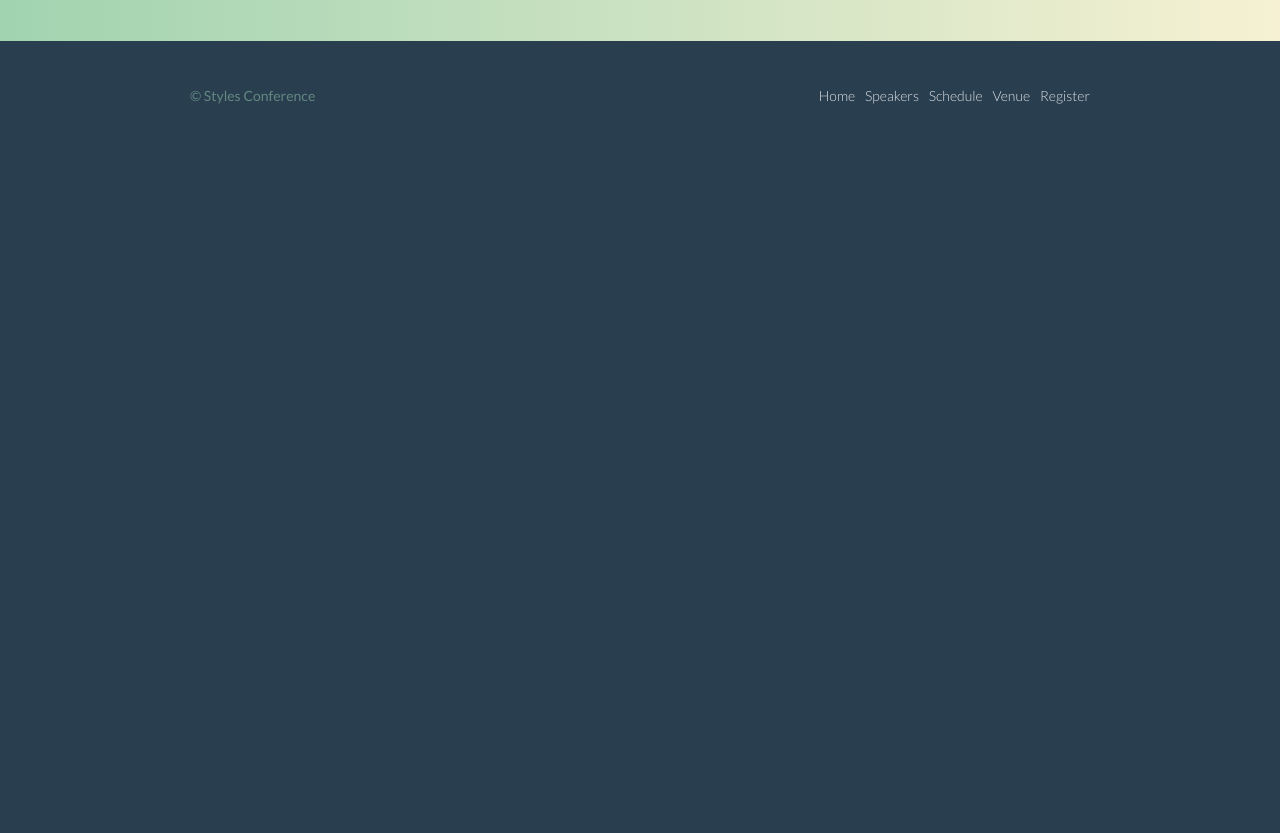
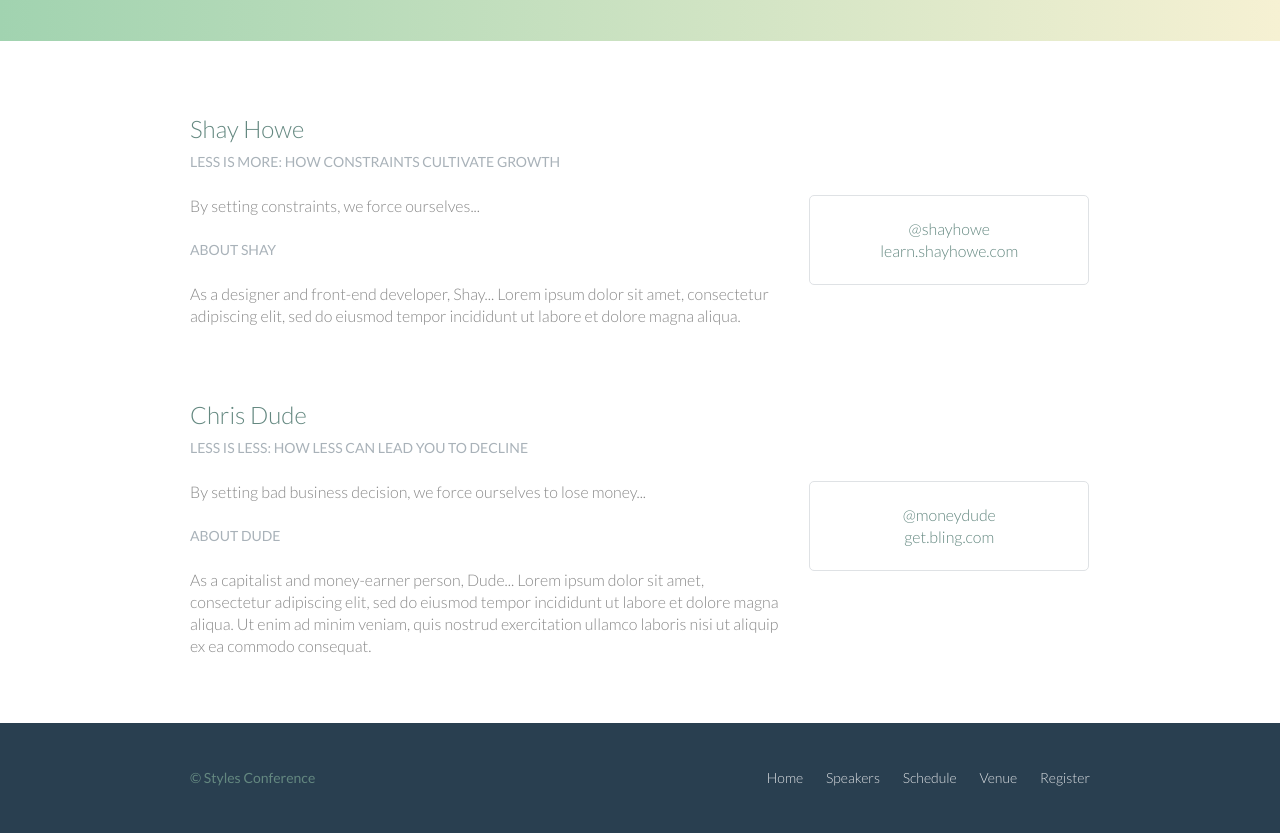
Before and after one commit to LopesDario/styles-conference, a plain HTML site: page _pages/speakers.html in a window 1280 px wide. Shown: the part 355-1188 px from the top of the page. Before the commit the page ends 800 px from the top, so only its background shows below. Drawn offline with Linux system fonts and the light colour scheme.

Commit message:
added lists modified speakers content

```diff
--- a/_pages/speakers.html
+++ b/_pages/speakers.html
@@ -15,13 +15,17 @@
       </h1>
       <h3 class="tagline">August 24&ndash;26th &mdash; Chicago, IL</h3>
       <nav class="nav primary-nav">
-        <a href="../index.html">Home</a>
-        <a href="speakers.html">Speakers</a>
-        <a href="schedule.html">Schedule</a>
-        <a href="venue.html">Venue</a>
-        <a href="register.html">Register</a>
+        <ul>
+          <li><a href="../index.html">Home</a></li><!--
+          --><li><a href="speakers.html">Speakers</a></li><!--
+          --><li><a href="schedule.html">Schedule</a></li><!--
+          --><li><a href="venue.html">Venue</a></li><!--
+          --><li><a href="register.html">Register</a></li>
+        </ul>
       </nav>
     </header>
+
+    <!-- Lead -->
 
     <section class="row-alt">
       <div class="lead container">
@@ -33,17 +37,57 @@
       </div>
     </section>
 
+    <section class="row">
+      <div class="grid">
+        <section class="speaker" id="shay-howe"><!--
+        --><div class="col-2-3">
+            <h2>Shay Howe</h2>
+            <h5>Less Is More: How Constraints Cultivate Growth</h5>
+            <p>By setting constraints, we force ourselves...</p>
+            <h5>About Shay</h5>
+            <p>As a designer and front-end developer, Shay... Lorem ipsum dolor sit amet, consectetur adipiscing elit, sed do eiusmod tempor incididunt ut labore et dolore magna aliqua.</p>
+          </div><!--
+          --><aside class="col-1-3"><!--
+          --><div class="speaker-info">
+              <ul>
+                <li><a href="https://twitter.com/shayhowe">@shayhowe</a></li>
+                <li><a href="http://learn.shayhowe.com/">learn.shayhowe.com</a></li>
+              </ul>
+            </div>
+          </aside>
+        </section>
+        <section id="chris-dude"><!--
+        --><div class="col-2-3">
+            <h2>Chris Dude</h2>
+            <h5>Less Is Less: How Less Can Lead You to Decline</h5>
+            <p>By setting bad business decision, we force ourselves to lose money...</p>
+            <h5>About Dude</h5>
+            <p>As a capitalist and money-earner person, Dude... Lorem ipsum dolor sit amet, consectetur adipiscing elit, sed do eiusmod tempor incididunt ut labore et dolore magna aliqua. Ut enim ad minim veniam, quis nostrud exercitation ullamco laboris nisi ut aliquip ex ea commodo consequat.</p>
+          </div><!--
+          --><aside class="col-1-3"><!--
+          --><div class="speaker-info">
+              <ul>
+                <li><a href="https://twitter.com/moneydude">@moneydude</a></li>
+                <li><a href="http://get.bling.com/">get.bling.com</a></li>
+              </ul>
+            </div>
+          </aside>
+        </section>
+      </div>
+    </section>
+
     <!-- Footer -->
 
     <footer class="primary-footer container group">
       <small>&copy; Styles Conference</small>
       <nav class="nav">
-        <a href="../index.html">Home</a>
-        <a href="speakers.html">Speakers</a>
-        <a href="schedule.html">Schedule</a>
-        <a href="venue.html">Venue</a>
-        <a href="register.html">Register</a>
-      </nav>
+        <ul>
+          <li><a href="../index.html">Home</a></li>
+          <li><a href="speakers.html">Speakers</a></li>
+          <li><a href="schedule.html">Schedule</a></li>
+          <li><a href="venue.html">Venue</a></li>
+          <li><a href="register.html">Register</a></li>
+        </ul>
     </footer>
   </body>
 </html>
--- a/_stylesheets/main.css
+++ b/_stylesheets/main.css
@@ -345,10 +345,36 @@ Primary footer
 .primary-header a,
 .primary-footer a {
   color: #dfe2e5;
-  padding-left: 7px;
 }
 
 .primary-header a:hover,
 .primary-footer a:hover {
   color: #648880;
 }
+
+.nav li {
+  display: inline-block;
+  margin: 0 10px;
+}
+
+.nav li:last-child {
+  margin-right: 0;
+}
+
+/*
+  ========================================
+  Speakers
+  ========================================
+*/
+
+.speaker-info {
+  border: 1px solid #dfe2e5;
+  border-radius: 5px;
+  margin-top: 88px;
+  padding: 22px 0;
+  text-align: center;
+}
+
+.speaker {
+  margin-bottom: 44px;
+}
```
Also changed, not shown: _pages/register.html (+24 -12 lines), _pages/schedule.html (+15 -11 lines), _pages/venue.html (+15 -11 lines), index.html (+14 -10 lines).
